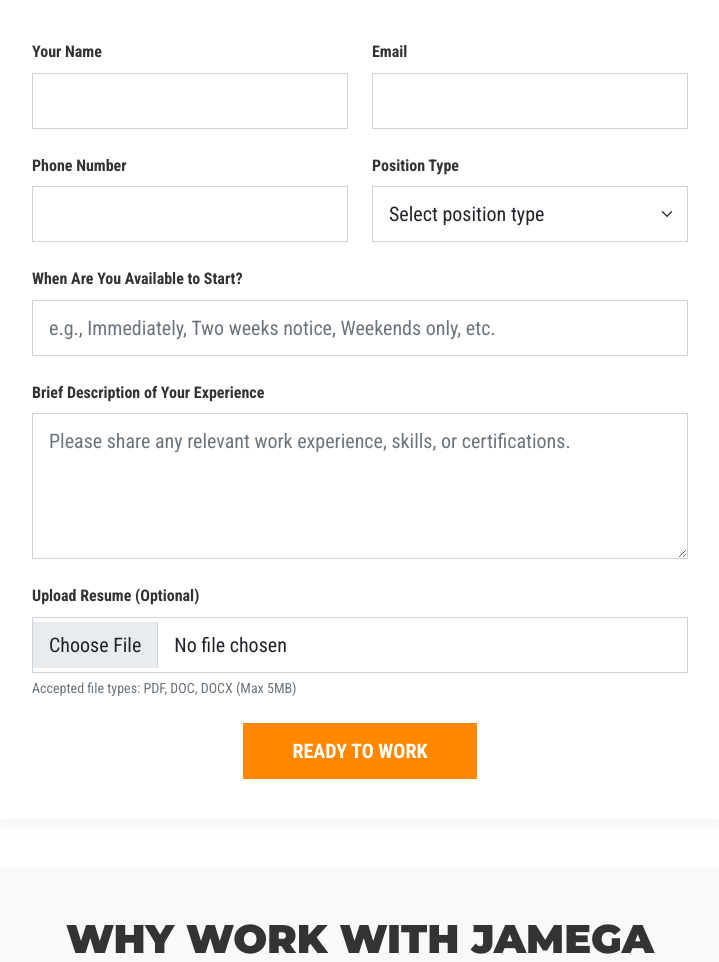
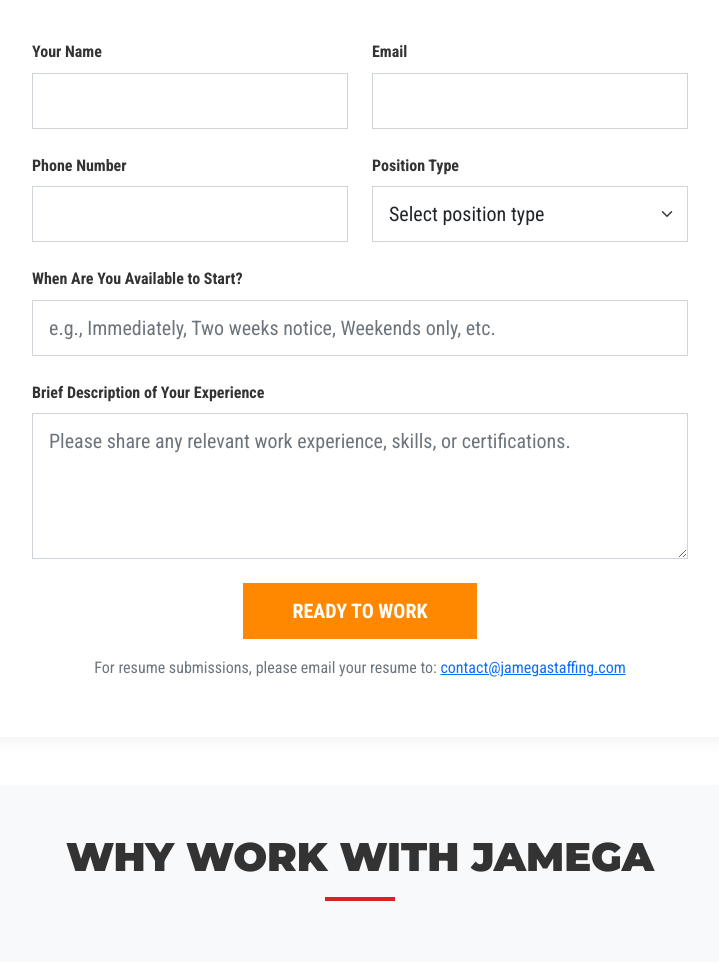
Before and after one commit to Johnny-444/jamegastaffing, a Flask app: page /candidates in a window 1280 px wide. Shown: the part 671-1633 px from the top of the page, without its empty margins (280-999 px from the left). Run offline with Flask 3, Linux system fonts and the light colour scheme; some libraries are stand-ins or nearby versions.

Commit message:
Restored to '4140fa1e8bace68b52537bab5524b89daaabfb60'
Replit-Restored-To: 4140fa1e8bace68b52537bab5524b89daaabfb60

```diff
--- a/routes.py
+++ b/routes.py
@@ -13,7 +13,6 @@
 if not os.path.exists(UPLOAD_FOLDER):
     os.makedirs(UPLOAD_FOLDER)
 app.config['UPLOAD_FOLDER'] = UPLOAD_FOLDER
-app.config['MAX_CONTENT_LENGTH'] = 5 * 1024 * 1024  # 5MB max upload
 
 @app.route('/')
 def index():
--- a/templates/candidates.html
+++ b/templates/candidates.html
@@ -25,7 +25,7 @@
         <div class="row">
             <div class="col-lg-8 mx-auto">
                 <div class="form-container">
-                    <form action="https://api.staticforms.xyz/submit" method="POST" class="needs-validation" enctype="multipart/form-data" novalidate>
+                    <form action="https://api.staticforms.xyz/submit" method="POST" class="needs-validation" novalidate>
                         <input type="hidden" name="accessKey" value="{{ staticforms_key }}">
                         <input type="hidden" name="subject" value="New Job Seeker Application from Jamega Staffing">
                         <input type="hidden" name="replyTo" value="@">
@@ -82,16 +82,12 @@
                             </div>
                         </div>
 
-                        <div class="mb-4">
-                            <div class="form-group">
-                                <label for="resume" class="form-label fw-bold">Upload Resume (Optional)</label>
-                                <input type="file" id="resume" name="$resume" class="form-control form-control-lg" accept=".pdf,.doc,.docx">
-                                <div class="form-text">Accepted file types: PDF, DOC, DOCX (Max 5MB)</div>
-                            </div>
+                        <div class="text-center mt-4">
+                            <button type="submit" class="btn btn-orange btn-lg fw-bold px-5">READY TO WORK</button>
                         </div>
 
-                        <div class="text-center mt-4">
-                            <button type="submit" class="btn btn-orange btn-lg fw-bold px-5">READY TO WORK</button>
+                        <div class="mt-3 text-center">
+                            <p class="text-muted">For resume submissions, please email your resume to: <a href="mailto:contact@jamegastaffing.com">contact@jamegastaffing.com</a></p>
                         </div>
                     </form>
                 </div>
--- a/templates/success.html
+++ b/templates/success.html
@@ -27,7 +27,7 @@
                 {% else %}
                     <h2 class="mb-4">Your Application Has Been Submitted</h2>
                     <p class="lead mb-5">Thank you for your interest in working with Jamega Staffing Solutions. Our team will review your application and contact you soon about potential job opportunities that match your skills and experience.</p>
-                    <p class="mb-5">If you uploaded a resume, it has been received and will be reviewed along with your application. Have questions? Call us at <a href="tel:2195127795">(219) 512-7795</a> or email us at <a href="mailto:contact@jamegastaffing.com">contact@jamegastaffing.com</a>.</p>
+                    <p class="mb-5">Have questions? Call us at <a href="tel:2195127795">(219) 512-7795</a> or email us at <a href="mailto:contact@jamegastaffing.com">contact@jamegastaffing.com</a>.</p>
                 {% endif %}
 
                 <div class="mt-5">
```
